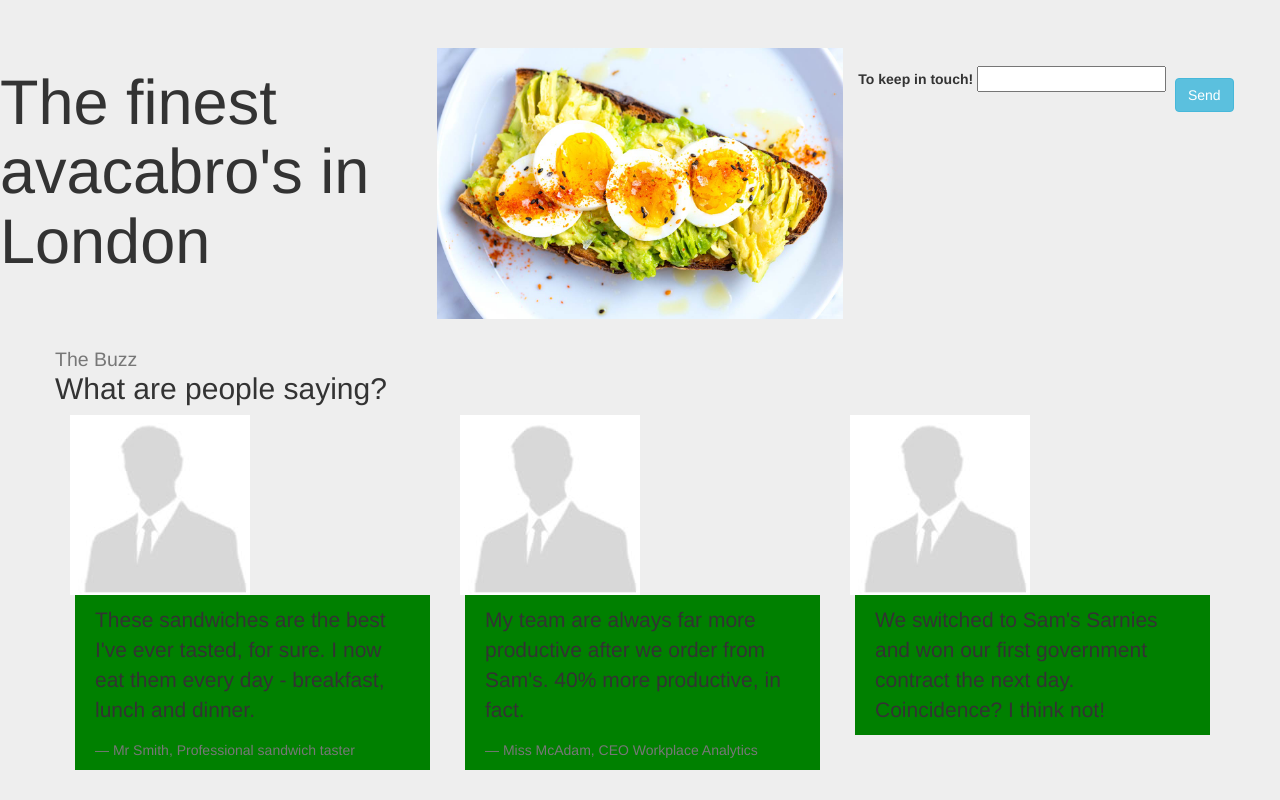
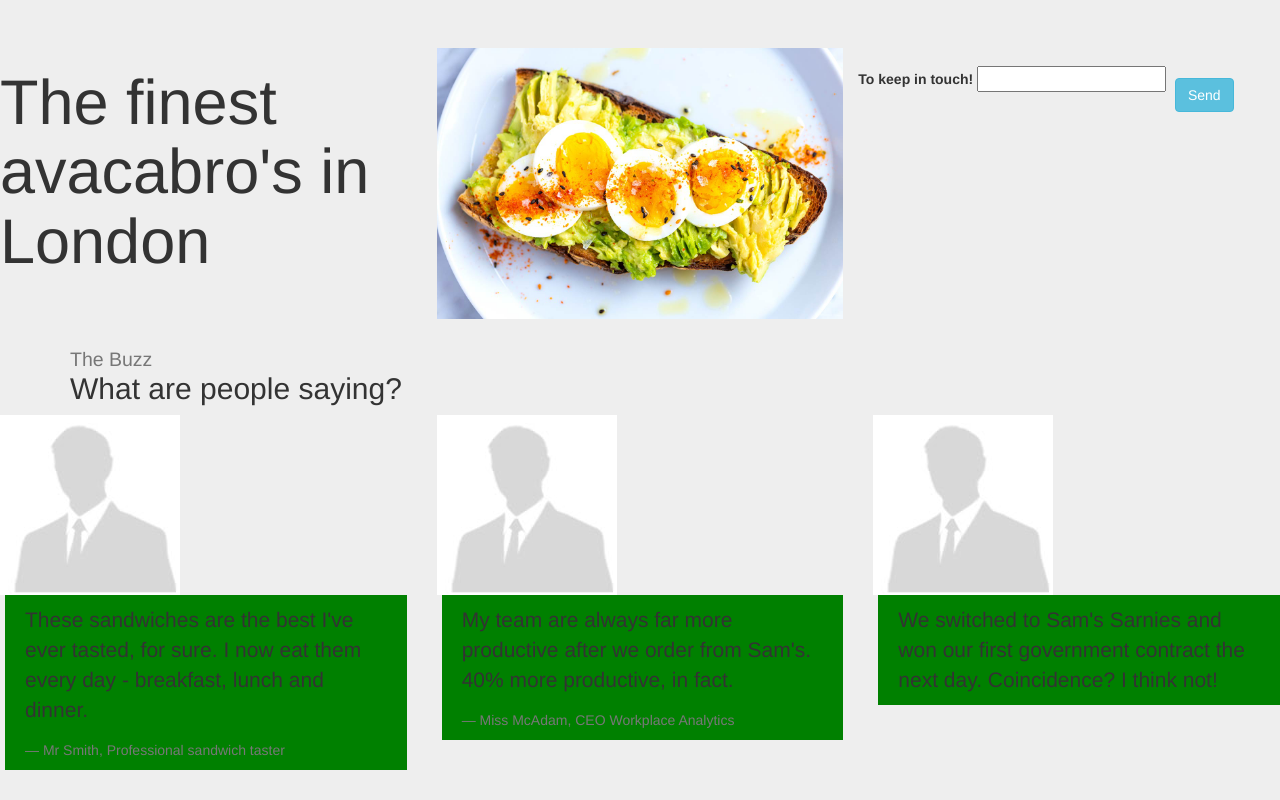
Before and after one commit to yingconniefan/Avocabros, a plain HTML site: page First Site/bootstrap_exercise-master/index.html in a window 1280 px wide. Shown: the top 800 px of the page. Drawn offline with Linux system fonts and the light colour scheme.

Commit message:
changes to row

```diff
--- a/First Site/bootstrap_exercise-master/index.html
+++ b/First Site/bootstrap_exercise-master/index.html
@@ -24,8 +24,8 @@
   </div>
 
 <div class='container'>
-  <div id="buzz" class="text-centre">
-    <div class="row">
+  <!--<div id="buzz" class="text-centre">
+    <div class="row">-->
     <h2><small>The Buzz</small><br />What are people saying?</h2>
     </div>
         <div class="row">
```
Also changed, not shown: 1 other file.
